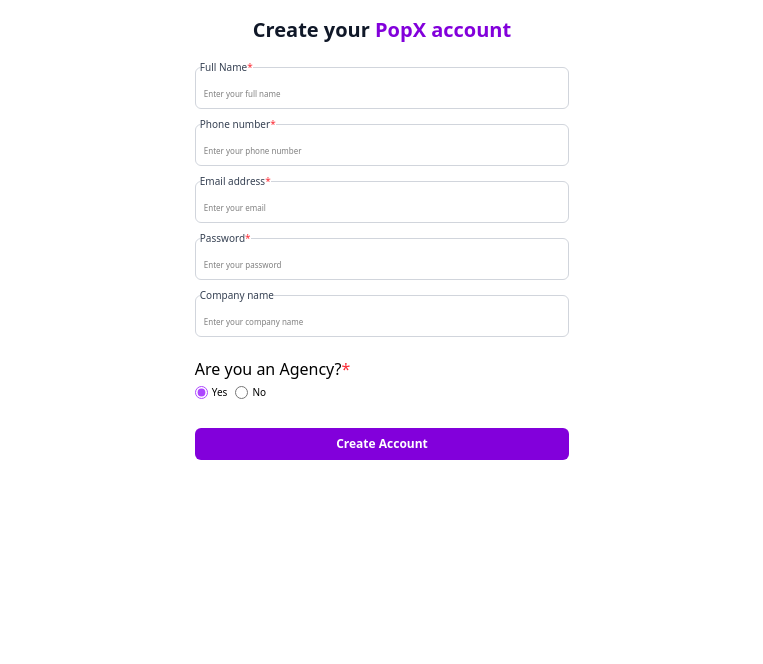
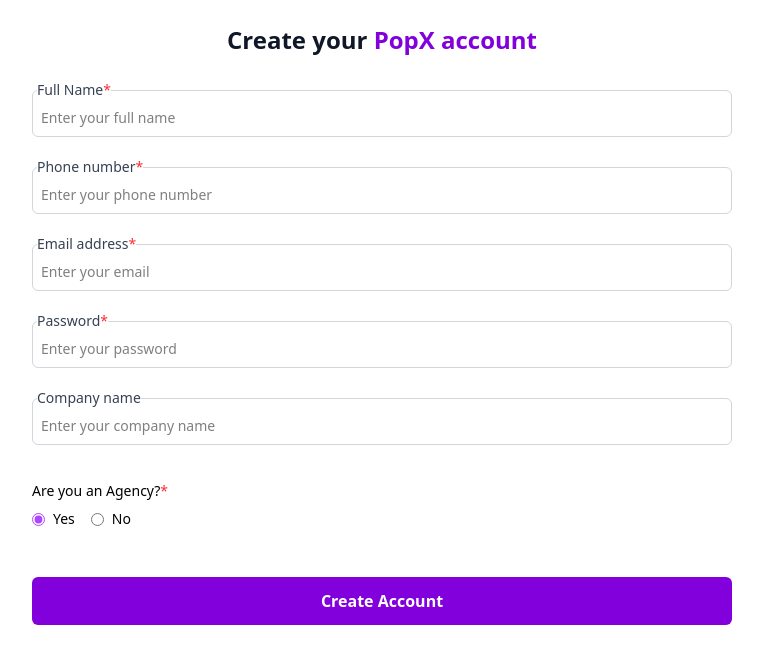
Before and after one commit to samradhi29/reactprojectassigment, a React (Vite) app in the folder frontend/: page /createaccount in a window 1280 px wide. Shown: the top 664 px of the page, without its empty margins (258-1021 px from the left). Built offline with nearby package versions, Linux system fonts and the light colour scheme.

Commit message:
Update Createaccount.jsx

```diff
--- a/frontend/src/component/Createaccount.jsx
+++ b/frontend/src/component/Createaccount.jsx
@@ -3,7 +3,7 @@
 import { useNavigate } from "react-router-dom";
 
 export default function CreateAccount() {
-  const server = "https://popx-hl6a.onrender.com";
+  const server = "";
   const [formData, setFormData] = useState({
     fullName: "",
     phoneNumber: "",
@@ -35,35 +35,35 @@
   };
 
   const renderInputField = (label, type, name, placeholder) => (
-    <fieldset className="mb-2 w-[100%] border border-gray-300 p-1 rounded-md">
-      <legend className="text-gray-700 font-medium text-[10px]">{label}{name !== "companyName" && <span className="text-red-500">*</span>}</legend>
+    <fieldset className="mb-3 w-[100%] border border-gray-300 p-1 rounded-md">
+      <legend className="text-gray-700 font-medium text-sm">{label}{name !== "companyName" && <span className="text-red-500">*</span>}</legend>
       <input
         type={type}
         name={name}
         placeholder={placeholder}
         value={formData[name]}
         onChange={handleChange}
-        className="w-full p-1 border-none focus:outline-none focus:ring-2 focus:ring-purple-500 text-[8px]"
+        className="w-full p-1 border-none focus:outline-none focus:ring-2 focus:ring-purple-500 text-sm"
       />
     </fieldset>
   );
 
   return (
-    <div className="h-screen bg-white p-4 flex flex-col justify-start items-center">
-      <h1 className="text-xl font-bold text-gray-900 mb-4 text-center">
+    <div className="h-[80vh] bg-white p-6 flex flex-col justify-start items-center">
+      <h1 className="text-2xl font-bold text-gray-900 mb-6 text-center">
         Create your <span className="text-purple-700">PopX account</span>
       </h1>
-      <form className="flex flex-col gap-0 text-left w-[30%]" onSubmit={handleSubmit}>
+      <form className="flex flex-col gap-2 text-left w-[80%] max-w-[700px]" onSubmit={handleSubmit}>
         {renderInputField("Full Name", "text", "fullName", "Enter your full name")}
         {renderInputField("Phone number", "tel", "phoneNumber", "Enter your phone number")}
         {renderInputField("Email address", "email", "email", "Enter your email")}
         {renderInputField("Password", "password", "password", "Enter your password")}
         {renderInputField("Company name", "text", "companyName", "Enter your company name")}
 
-        <div className="mt-3 mb-5">
-          <legend>Are you an Agency?<span className="text-red-500">*</span></legend>
-          <div className="flex gap-2 mt-1">
-            <label className="flex items-center gap-1 cursor-pointer text-[10px]">
+        <div className="mt-4 mb-6">
+          <legend className="text-sm">Are you an Agency?<span className="text-red-500">*</span></legend>
+          <div className="flex gap-4 mt-2">
+            <label className="flex items-center gap-2 cursor-pointer text-sm">
               <input
                 type="radio"
                 name="isAgency"
@@ -74,7 +74,7 @@
               />
               Yes
             </label>
-            <label className="flex items-center gap-1 cursor-pointer text-[10px]">
+            <label className="flex items-center gap-2 cursor-pointer text-sm">
               <input
                 type="radio"
                 name="isAgency"
@@ -88,10 +88,10 @@
           </div>
         </div>
 
-        <div className="mt-2 mb-2">
+        <div className="mt-4 mb-4">
           <button
             type="submit"
-            className="bg-purple-700 hover:bg-purple-800 text-white font-semibold py-2 px-3 rounded-md transition-all duration-300 text-xs w-[100%]"
+            className="bg-purple-700 hover:bg-purple-800 text-white font-semibold py-3 px-4 rounded-md transition-all duration-300 text-base w-[100%]"
             disabled={loading}
           >
             {loading ? "Creating..." : "Create Account"}
```
